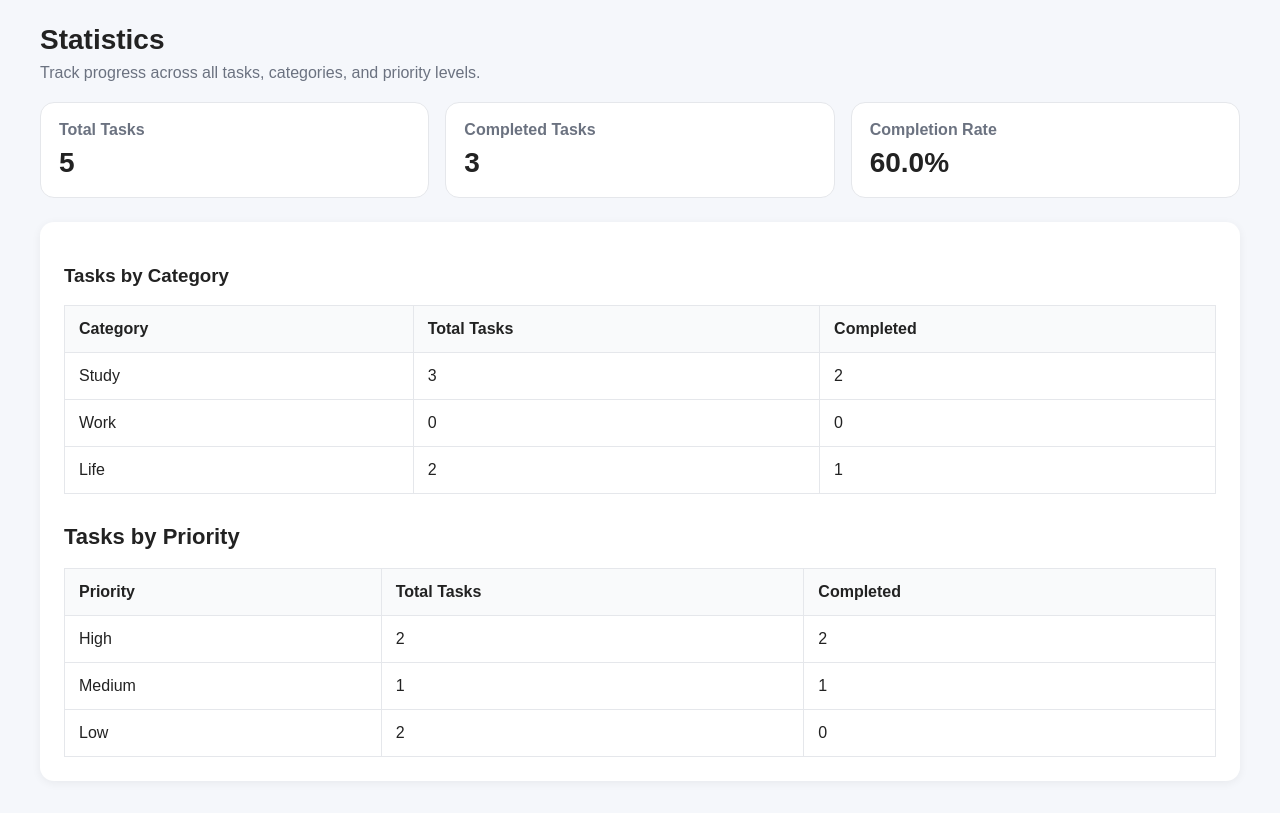
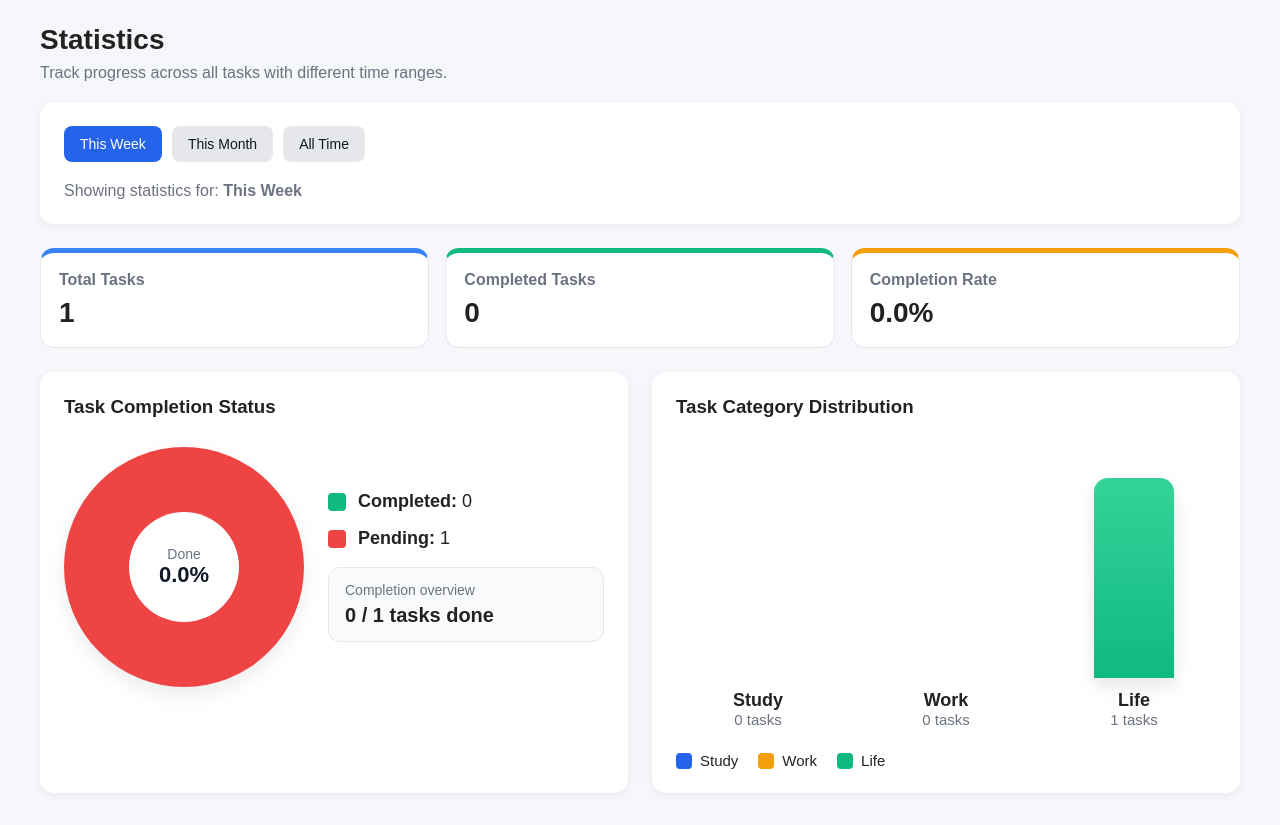
Before and after one commit to WangXinrui605/smartplan-task-management, a Django app: page /stats/?range=week in a window 1280 px wide. Shown: the part 83-908 px from the top of the page. Before the commit the page ends 870 px from the top, so only its background shows below. Run offline with Django 5.2, Linux system fonts and the light colour scheme; data comes from the database, SQL or seed files in the repository; both versions use the stored data as it was after the commit.

Commit message:
Improve statistics dashboard: add colorful charts and time range filtering

```diff
--- a/task/templates/task/stats.html
+++ b/task/templates/task/stats.html
@@ -5,55 +5,159 @@
 {% block content %}
 <div class="page-header">
     <h2>Statistics</h2>
-    <p>Track progress across all tasks, categories, and priority levels.</p>
+    <p>Track progress across all tasks with different time ranges.</p>
+</div>
+
+<div class="content-card" style="margin-bottom:24px;">
+    <div class="inline-actions" style="margin-bottom:20px;">
+        <a href="?range=week"
+           class="btn {% if range_filter == 'week' %}btn-primary{% else %}btn-secondary{% endif %}">
+            This Week
+        </a>
+
+        <a href="?range=month"
+           class="btn {% if range_filter == 'month' %}btn-primary{% else %}btn-secondary{% endif %}">
+            This Month
+        </a>
+
+        <a href="?range=all"
+           class="btn {% if range_filter == 'all' %}btn-primary{% else %}btn-secondary{% endif %}">
+            All Time
+        </a>
+    </div>
+
+    <p style="margin:0; color:#6b7280;">
+        Showing statistics for: <strong>{{ range_label }}</strong>
+    </p>
 </div>
 
 <div class="stats">
-    <div class="stat-card">
+    <div class="stat-card" style="border-top: 5px solid #3b82f6;">
         <h3>Total Tasks</h3>
         <p>{{ total_tasks }}</p>
     </div>
-    <div class="stat-card">
+    <div class="stat-card" style="border-top: 5px solid #10b981;">
         <h3>Completed Tasks</h3>
         <p>{{ completed_tasks }}</p>
     </div>
-    <div class="stat-card">
+    <div class="stat-card" style="border-top: 5px solid #f59e0b;">
         <h3>Completion Rate</h3>
         <p>{{ completion_rate }}%</p>
     </div>
 </div>
 
-<div class="content-card">
-    <h3>Tasks by Category</h3>
-    <table class="task-table">
-        <tr>
-            <th>Category</th>
-            <th>Total Tasks</th>
-            <th>Completed</th>
-        </tr>
-        {% for stat in category_stats %}
-        <tr>
-            <td>{{ stat.name }}</td>
-            <td>{{ stat.count }}</td>
-            <td>{{ stat.completed }}</td>
-        </tr>
-        {% endfor %}
-    </table>
+<div style="display:grid; grid-template-columns: 1fr 1fr; gap:24px;">
+    <!-- Donut Chart -->
+    <div class="content-card">
+        <h3 style="margin-top:0;">Task Completion Status</h3>
 
-    <h3 class="section-title">Tasks by Priority</h3>
-    <table class="task-table">
-        <tr>
-            <th>Priority</th>
-            <th>Total Tasks</th>
-            <th>Completed</th>
-        </tr>
-        {% for stat in priority_stats %}
-        <tr>
-            <td>{{ stat.level }}</td>
-            <td>{{ stat.count }}</td>
-            <td>{{ stat.completed }}</td>
-        </tr>
-        {% endfor %}
-    </table>
+        <div style="display:flex; align-items:center; justify-content:space-between; gap:24px; flex-wrap:wrap; margin-top:16px;">
+            <div
+                style="
+                    width:240px;
+                    height:240px;
+                    border-radius:50%;
+                    background:
+                        conic-gradient(
+                            #10b981 0% {{ completed_pct }}%,
+                            #ef4444 {{ completed_pct }}% 100%
+                        );
+                    position:relative;
+                    margin:10px auto;
+                    box-shadow: 0 8px 20px rgba(0,0,0,0.08);
+                ">
+                <div
+                    style="
+                        position:absolute;
+                        width:110px;
+                        height:110px;
+                        background:#ffffff;
+                        border-radius:50%;
+                        top:50%;
+                        left:50%;
+                        transform:translate(-50%, -50%);
+                        display:flex;
+                        align-items:center;
+                        justify-content:center;
+                        flex-direction:column;
+                        text-align:center;
+                    ">
+                    <span style="font-size:14px; color:#6b7280;">Done</span>
+                    <strong style="font-size:22px; color:#111827;">{{ completion_rate }}%</strong>
+                </div>
+            </div>
+
+            <div style="flex:1; min-width:200px;">
+                <div style="display:flex; align-items:center; margin-bottom:16px; font-size:18px;">
+                    <span style="display:inline-block; width:18px; height:18px; background:#10b981; border-radius:4px; margin-right:12px;"></span>
+                    <span><strong>Completed:</strong> {{ completed_tasks }}</span>
+                </div>
+
+                <div style="display:flex; align-items:center; margin-bottom:16px; font-size:18px;">
+                    <span style="display:inline-block; width:18px; height:18px; background:#ef4444; border-radius:4px; margin-right:12px;"></span>
+                    <span><strong>Pending:</strong> {{ incomplete_tasks }}</span>
+                </div>
+
+                <div style="margin-top:18px; padding:14px 16px; background:#f9fafb; border-radius:12px; border:1px solid #e5e7eb;">
+                    <p style="margin:0; color:#6b7280; font-size:14px;">Completion overview</p>
+                    <p style="margin:6px 0 0; font-size:20px; font-weight:700;">{{ completed_tasks }} / {{ total_tasks }} tasks done</p>
+                </div>
+            </div>
+        </div>
+    </div>
+
+    <!-- Colorful Bar Chart -->
+    <div class="content-card">
+        <h3 style="margin-top:0;">Task Category Distribution</h3>
+
+        <div style="display:flex; justify-content:space-between; align-items:flex-end; gap:24px; height:290px; margin-top:20px;">
+            {% for stat in category_stats %}
+            <div style="flex:1; text-align:center;">
+                <div style="height:200px; display:flex; align-items:flex-end; justify-content:center;">
+                    <div
+                        title="{{ stat.name }}: {{ stat.count }} tasks"
+                        style="
+                            width:80px;
+                            height:{% if stat.height_pct > 0 %}{{ stat.height_pct }}{% else %}0{% endif %}%;
+                            min-height:{% if stat.count > 0 %}22px{% else %}0{% endif %};
+                            {% if stat.name == 'Study' %}
+                                background: linear-gradient(180deg, #60a5fa 0%, #2563eb 100%);
+                            {% elif stat.name == 'Work' %}
+                                background: linear-gradient(180deg, #fbbf24 0%, #f59e0b 100%);
+                            {% elif stat.name == 'Life' %}
+                                background: linear-gradient(180deg, #34d399 0%, #10b981 100%);
+                            {% else %}
+                                background: linear-gradient(180deg, #c084fc 0%, #8b5cf6 100%);
+                            {% endif %}
+                            border-radius: 14px 14px 0 0;
+                            box-shadow: 0 8px 18px rgba(0,0,0,0.10);
+                            transition: transform 0.2s ease;
+                        "
+                        onmouseover="this.style.transform='translateY(-4px)'"
+                        onmouseout="this.style.transform='translateY(0)'">
+                    </div>
+                </div>
+
+                <div style="margin-top:12px; font-weight:700; font-size:18px;">{{ stat.name }}</div>
+                <div style="color:#6b7280; font-size:15px;">{{ stat.count }} tasks</div>
+            </div>
+            {% endfor %}
+        </div>
+
+        <div style="display:flex; gap:20px; flex-wrap:wrap; margin-top:24px; font-size:15px;">
+            <div style="display:flex; align-items:center;">
+                <span style="width:16px; height:16px; background:#2563eb; border-radius:4px; display:inline-block; margin-right:8px;"></span>
+                Study
+            </div>
+            <div style="display:flex; align-items:center;">
+                <span style="width:16px; height:16px; background:#f59e0b; border-radius:4px; display:inline-block; margin-right:8px;"></span>
+                Work
+            </div>
+            <div style="display:flex; align-items:center;">
+                <span style="width:16px; height:16px; background:#10b981; border-radius:4px; display:inline-block; margin-right:8px;"></span>
+                Life
+            </div>
+        </div>
+    </div>
 </div>
 {% endblock %}
--- a/task/views.py
+++ b/task/views.py
@@ -1,7 +1,7 @@
 from django.shortcuts import render, redirect, get_object_or_404
 from django.contrib.auth.models import User
 from .models import Task, Category
-from datetime import date
+from datetime import date, datetime, timedelta
 from django.utils import timezone
 from django.db.models import Q
 
@@ -66,49 +66,75 @@ def task_dashboard(request):
 # 2. 统计页面（只负责统计数据）
 def stats_page(request):
     user = get_current_user(request)
+
+    range_filter = request.GET.get('range', 'all')  # week / month / all
+    today = timezone.localdate()
+
     # 第一步：查询当前用户的所有任务
     tasks = Task.objects.filter(user=user)
+
+    # 按时间范围筛选（这里先按 created_at 来算）
+    if range_filter == 'week':
+        start_date = today - timedelta(days=today.weekday())  # 本周周一
+        tasks = tasks.filter(created_at__date__gte=start_date)
+        range_label = 'This Week'
+    elif range_filter == 'month':
+        start_date = today.replace(day=1)  # 本月1号
+        tasks = tasks.filter(created_at__date__gte=start_date)
+        range_label = 'This Month'
+    else:
+        range_label = 'All Time'
+
     # 第二步：计算统计数据
     total_tasks = tasks.count()#总任务数
     completed_tasks = tasks.filter(status=True).count()#已完成任务数
+    incomplete_tasks = total_tasks - completed_tasks
     #完成率
     completion_rate = (completed_tasks / total_tasks) * 100 if total_tasks > 0 else 0
+    completed_pct=round(completion_rate)
+    pending_pct=100 - completed_pct if total_tasks > 0 else 0
 
-    # 按分类统计
+    # 分类统计（柱状图）
     category_stats = []
-    for cat in Category.objects.all():
-        cat_tasks = tasks.filter(category=cat)
+    categories = Category.objects.all()
+
+    max_category_count = 0
+    temp_stats = []
+
+    for cat in categories:
+        count = tasks.filter(category=cat).count()
+        temp_stats.append({
+            'name': cat.name,
+            'count': count,
+        })
+        if count > max_category_count:
+            max_category_count = count
+
+    for stat in temp_stats:
+        if max_category_count > 0:
+            height_pct = int((stat['count'] / max_category_count) * 100)
+        else:
+            height_pct = 0
+
         category_stats.append({
-            'name': cat.name,
-            'count': cat_tasks.count(),
-            'completed': cat_tasks.filter(status=True).count()
-        })
-
-    # 按优先级统计
-    priority_stats = []
-    priority_choices = [
-        ('high', 'High'),
-        ('medium', 'Medium'),
-        ('low', 'Low'),
-    ]
-    for value, label in priority_choices:
-        prio_tasks = tasks.filter(priority=value)
-        priority_stats.append({
-            'level': label,
-            'count': prio_tasks.count(),
-            'completed': prio_tasks.filter(status=True).count()
+            'name': stat['name'],
+            'count': stat['count'],
+            'height_pct': height_pct
         })
     # 第三步：准备模板数据
     context = {
+        'range_filter': range_filter,
+        'range_label': range_label,
         'total_tasks': total_tasks,
         'completed_tasks': completed_tasks,
+        'incomplete_tasks': incomplete_tasks,
         'completion_rate': round(completion_rate, 1),# 保留1位小数
+        'completed_pct': completed_pct,
+        'pending_pct': pending_pct,
         'category_stats': category_stats,
-        'priority_stats': priority_stats,
         'user': user
     }
     return render(request, 'task/stats.html', context)
-
 
 # 3. 创建任务
 def create_task(request):
```
Also changed, not shown: db.sqlite3.
